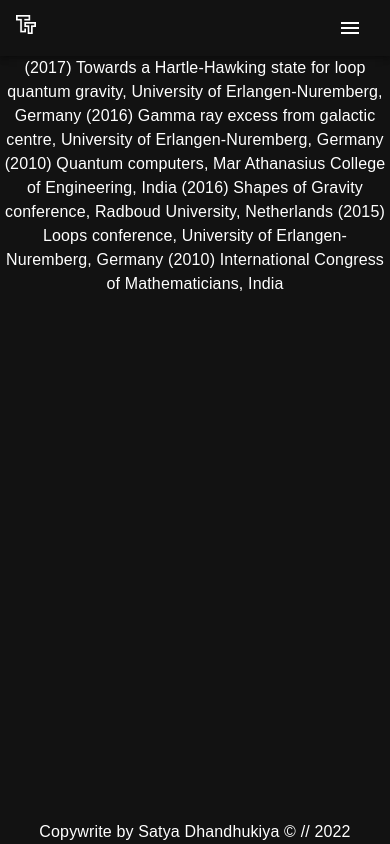
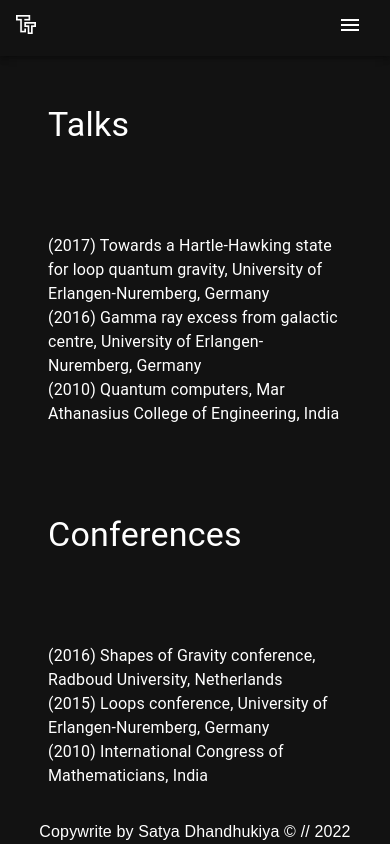
Before and after one commit to LoopyPanda/fractaltruth_website, a React (Create React App) app: page /TalksConferences in a window 390 px wide. Built offline with nearby package versions, Linux system fonts and the light colour scheme.

Commit message:
done 3 pages responsive

```diff
--- a/src/components/Books.js
+++ b/src/components/Books.js
@@ -1,4 +1,5 @@
 import React from "react";
+
 
 const Books = () => {
     return (
--- a/src/components/Contact.js
+++ b/src/components/Contact.js
@@ -4,6 +4,7 @@ import { experimentalStyled as styled } from '@mui/material/styles';
 import Box from '@mui/material/Box';
 import Paper from '@mui/material/Paper';
 import Grid from '@mui/material/Grid';
+import { Typography } from '@mui/material';
 
 const Item = styled(Paper)(({ theme }) => ({
     padding: theme.spacing(10),
@@ -35,9 +36,11 @@ export default function Contact() {
                 <Grid item sm={6}>
                     {Array.from(Array(1)).map((_, index) => (
                         <Grid item xs={6} key={index}>
-                            <Item>Interested in reaching out to me?<br />
-                                Then feel free to drop me a message and<br /> I will get back to you the soonest !!!
-                            </Item>
+                            <Typography align="justify" variant="body1" padding={5} margin={1}>
+                                <Item>Interested in reaching out to me?<br />
+                                    Then feel free to drop me a message and<br /> I will get back to you the soonest !!!
+                                </Item>
+                            </Typography>
                         </Grid>
                     ))}
                 </Grid>
--- a/src/components/Footer.js
+++ b/src/components/Footer.js
@@ -4,7 +4,7 @@ import "../style/Footer.css";
 
 const Footer = () => {
     return (
-        <div className="footer">
+        <div className="footer" position="sticky">
             <p> Copywrite by Satya Dhandhukiya © // 2022 </p>
         </div>
     )
--- a/src/components/Navbar.js
+++ b/src/components/Navbar.js
@@ -9,7 +9,7 @@ import MenuIcon from '@mui/icons-material/Menu';
 import Container from '@mui/material/Container';
 import Button from '@mui/material/Button';
 import MenuItem from '@mui/material/MenuItem';
-import logo from "../assets/logo.png";
+import logo from "../assets/text.png";
 import { Link } from "react-router-dom";
 import "../style/Navbar.css";
 
@@ -39,7 +39,7 @@ const Navbar = () => {
 
                     <a href="/"><img src={logo} alt="logo" id="img" className="logo" sx={{ display: { xs: 'flex', md: 'none' }, mr: 1 }} /></a>
 
-                    {/*for adding a textlogo
+                    {/*for adding a text as a logo
                     <Typography variant="h6" noWrap component="a" href="/"
                         sx={{
                             mr: 2,
@@ -102,10 +102,9 @@ const Navbar = () => {
                                 </Link>
                             </Button>
                         ))}
-
                     </Box>
 
-                    <IconButton
+                    <IconButton sx={{ display: { xs: 'block', md: 'none' } }}
                         marginLeft='auto'
                         size="large"
                         aria-label="account of current user"
--- a/src/components/Publications.js
+++ b/src/components/Publications.js
@@ -1,21 +1,36 @@
 import React from "react";
 import Button from '@mui/material/Button';
+import { Typography } from '@mui/material';
+import Box from '@mui/material/Box';
+import { Link } from 'react-router-dom';
+import OpenInNewIcon from '@mui/icons-material/OpenInNew';
 
 
 
 const Publications = () => {
     return (
-        <div className="App">
+        <Box>
+            <Typography align="left" variant="h4" padding={5} margin={1} gutterBottom>
+                Publications
+            </Typography>
 
-            <h1>April 2017</h1>
+            <Typography align="justify" variant="body1" padding={5} margin={1}>
+                1) "S. Dhandhukiya and H. Sahlmann, “Towards Hartle-Hawking states for connection variables”, Phys. Rev. D 95, 084047 (2017) [arXiv:1608.07971[gr-qc]]"
+            </Typography>
 
-            <p>"S. Dhandhukiya and H. Sahlmann, “Towards Hartle-Hawking states for connection variables”, Phys. Rev. D 95, 084047 (2017) [arXiv:1608.07971[gr-qc]]" </p>
 
-            <Button href="https://journals.aps.org/prd/abstract/10.1103/PhysRevD.95.084047" variant="outlined">
+            <Button component={Link} to="https://journals.aps.org/prd/abstract/10.1103/PhysRevD.95.084047" variant="contained" startIcon={<OpenInNewIcon />} sx={{
+                backgroundColor: "#000000",
+                color: "#FFFFFF",
+                "&:hover": { backgroundColor: "#c0c0c0" },
+                //"&:disabled": { backgroundColor: "#FFFFFF" }
+            }} >
+
                 To The Publication
             </Button>
 
-        </div>
+
+        </Box>
     )
 };
 
--- a/src/components/ResearchInterest .js
+++ b/src/components/ResearchInterest .js
@@ -1,20 +1,27 @@
 import React from "react";
+import { Typography } from '@mui/material';
+import Box from '@mui/material/Box';
 
 const ResearchInterest = () => {
     return (
-        <div className="App">
-            <p>
+        <Box>
+
+            <Typography align="left" variant="h4" padding={5} margin={1} gutterBottom>
+                Research Interests
+            </Typography>
+
+            <Typography align="justify" variant="body1" padding={5} margin={1}>
 
                 I believe that a physicist, or any scientist for that matter, will at some point in their research career need to, if necessary, step out of the comfort zone and look for solutions to a problem in any place possible. Keeping this spirt in my heart and mind, my research interests are rather broad. From among those, I am most interested in:
-
-                1) Cosmology and Galaxy evolution
-                2) Blackholes and Active Galactic Nuclei
-                3) Non-linear Dynamics
-
+                <br /> <br />
+                1) Cosmology and Galaxy evolution<br />
+                2) Blackholes and Active Galactic Nuclei<br />
+                3) Non-linear Dynamics<br />
+                <br /> <br />
                 These interests are not just for theoretical study. I am also interested in their experimental, phenomenological and observational aspects.
 
-            </p>
-        </div>
+            </Typography>
+        </Box>
     )
 };
 
--- a/src/components/TalksConferences.js
+++ b/src/components/TalksConferences.js
@@ -1,15 +1,31 @@
 import React from "react";
+import { Typography } from '@mui/material';
+import Box from '@mui/material/Box';
 
 const TalksConferences = () => {
     return (
-        <div className="App">
-            (2017) Towards a Hartle-Hawking state for loop quantum gravity, University of Erlangen-Nuremberg, Germany
-            (2016) Gamma ray excess from galactic centre, University of Erlangen-Nuremberg, Germany
-            (2010) Quantum computers, Mar Athanasius College of Engineering, India
-            (2016) Shapes of Gravity conference, Radboud University, Netherlands
-            (2015) Loops conference, University of Erlangen-Nuremberg, Germany
-            (2010) International Congress of Mathematicians, India
-        </div>
+        <Box>
+
+            <Typography align="left" variant="h4" padding={5} margin={1} gutterBottom>
+                Talks
+            </Typography>
+
+            <Typography align="left" variant="body1" padding={5} margin={1}  >
+                (2017) Towards a Hartle-Hawking state for loop quantum gravity, University of Erlangen-Nuremberg, Germany <br />
+                (2016) Gamma ray excess from galactic centre, University of Erlangen-Nuremberg, Germany <br />
+                (2010) Quantum computers, Mar Athanasius College of Engineering, India <br />
+            </Typography>
+
+            <Typography align="left" variant="h4" padding={5} margin={1} gutterBottom>
+                Conferences
+            </Typography>
+
+            <Typography align="left" variant="body1" padding={5} margin={1}>
+                (2016) Shapes of Gravity conference, Radboud University, Netherlands <br />
+                (2015) Loops conference, University of Erlangen-Nuremberg, Germany <br />
+                (2010) International Congress of Mathematicians, India <br />
+            </Typography>
+        </Box>
     )
 };
 
```
Also changed, not shown: src/components/Me.js (+15 -21 lines), src/assets/text.png (renamed from src/assets/logo.png).
